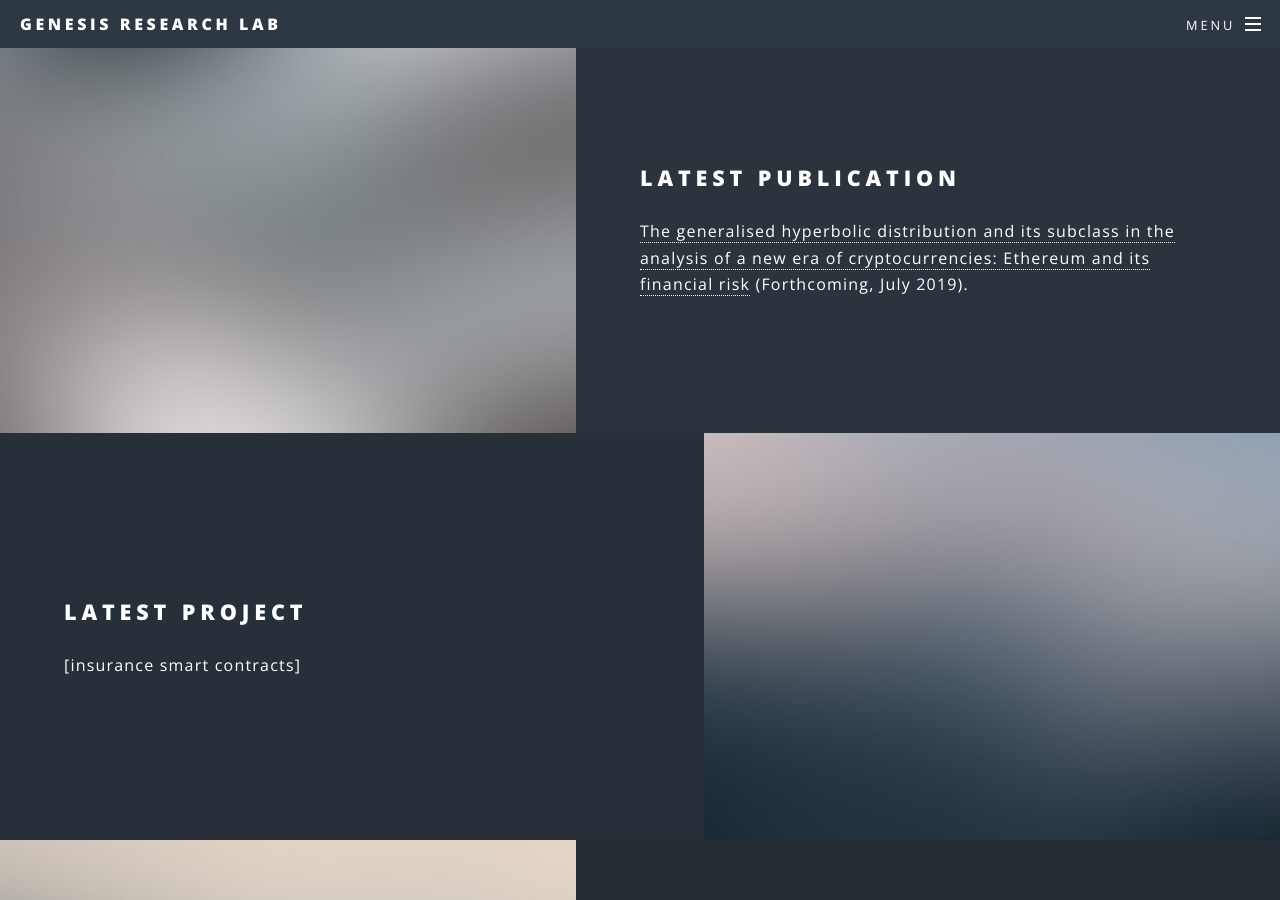
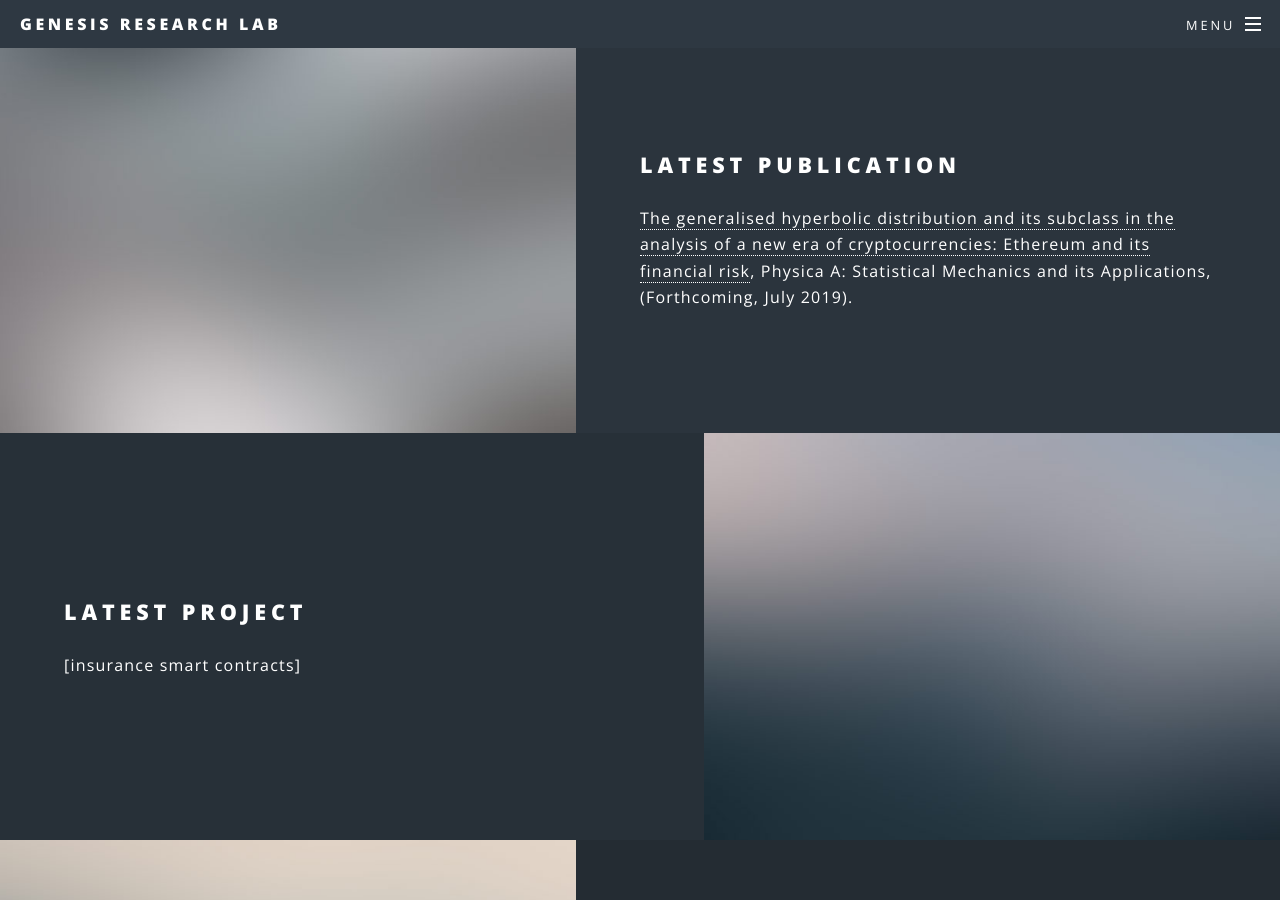
Before and after one commit to genesis-research-lab/genesis-research-lab.github.io, a Jekyll site: the page built from index.html, in a window 1280 px wide and 900 px high, scrolled down 1782 px. Built offline with Jekyll 4.4.1, drawn with Linux system fonts in a browser that asks for light colours.

Commit message:
paper link 2

```diff
--- a/index.html
+++ b/index.html
@@ -48,7 +48,8 @@ layout: landing
 								<h2>Latest Publication</h2>
 								<p><a href="https://www.sciencedirect.com/science/article/pii/S037843711930490X">
 								The generalised hyperbolic distribution and its subclass in the analysis of a new era of cryptocurrencies:
-								Ethereum and its financial risk</a> (Forthcoming, July 2019).<br>
+								Ethereum and its financial risk</a>, Physica A: Statistical Mechanics and its Applications,
+								(Forthcoming, July 2019).<br>
 								</p>
 							</div>
 						</section>
```
